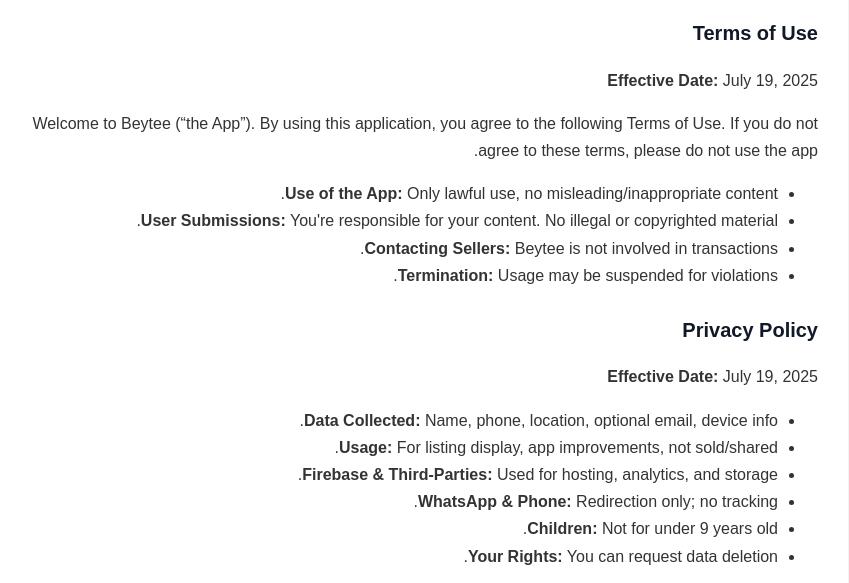
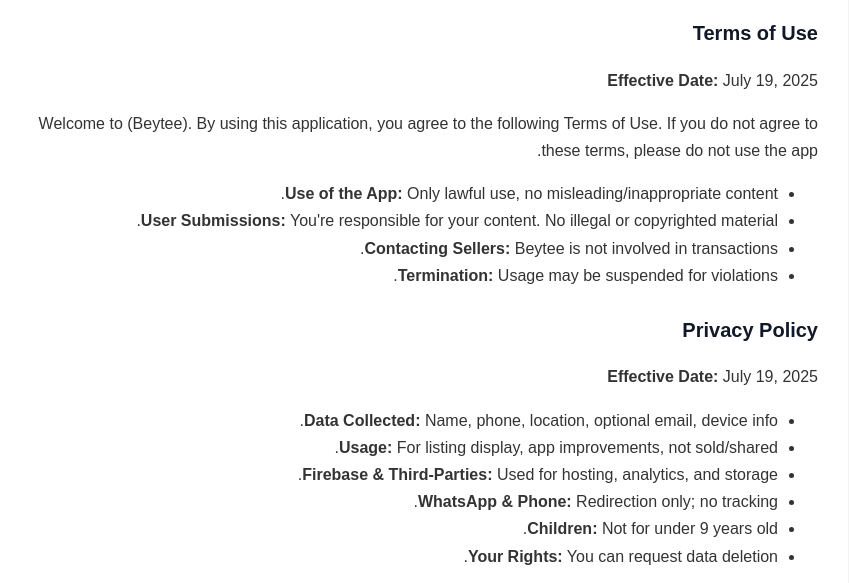
Before and after one commit to MohamedBaha-keep/forbeyteeprivacy, a plain HTML site: page index.html in a window 1280 px wide. Shown: the part 213-796 px from the top of the page, without its empty margins (222-1071 px from the left). Drawn offline with Linux system fonts and the light colour scheme.

Commit message:
Update index.html

```diff
--- a/index.html
+++ b/index.html
@@ -56,7 +56,7 @@
     <section>
       <h2>Terms of Use</h2>
       <p><strong>Effective Date:</strong> July 19, 2025</p>
-      <p>Welcome to Beytee (“the App”). By using this application, you agree to the following Terms of Use. If you do not agree to these terms, please do not use the app.</p>
+      <p>Welcome to  (Beytee). By using this application, you agree to the following Terms of Use. If you do not agree to these terms, please do not use the app.</p>
       <ul>
         <li><strong>Use of the App:</strong> Only lawful use, no misleading/inappropriate content.</li>
         <li><strong>User Submissions:</strong> You're responsible for your content. No illegal or copyrighted material.</li>
```
